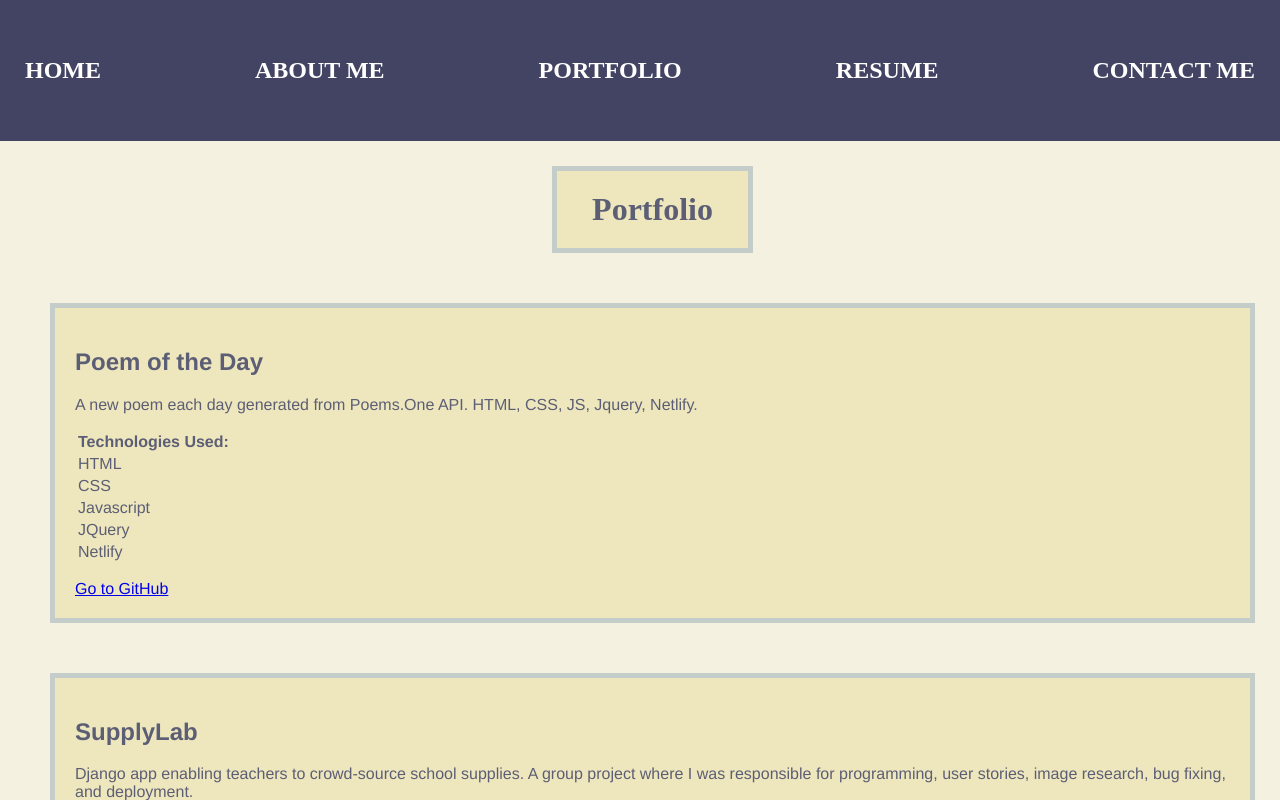
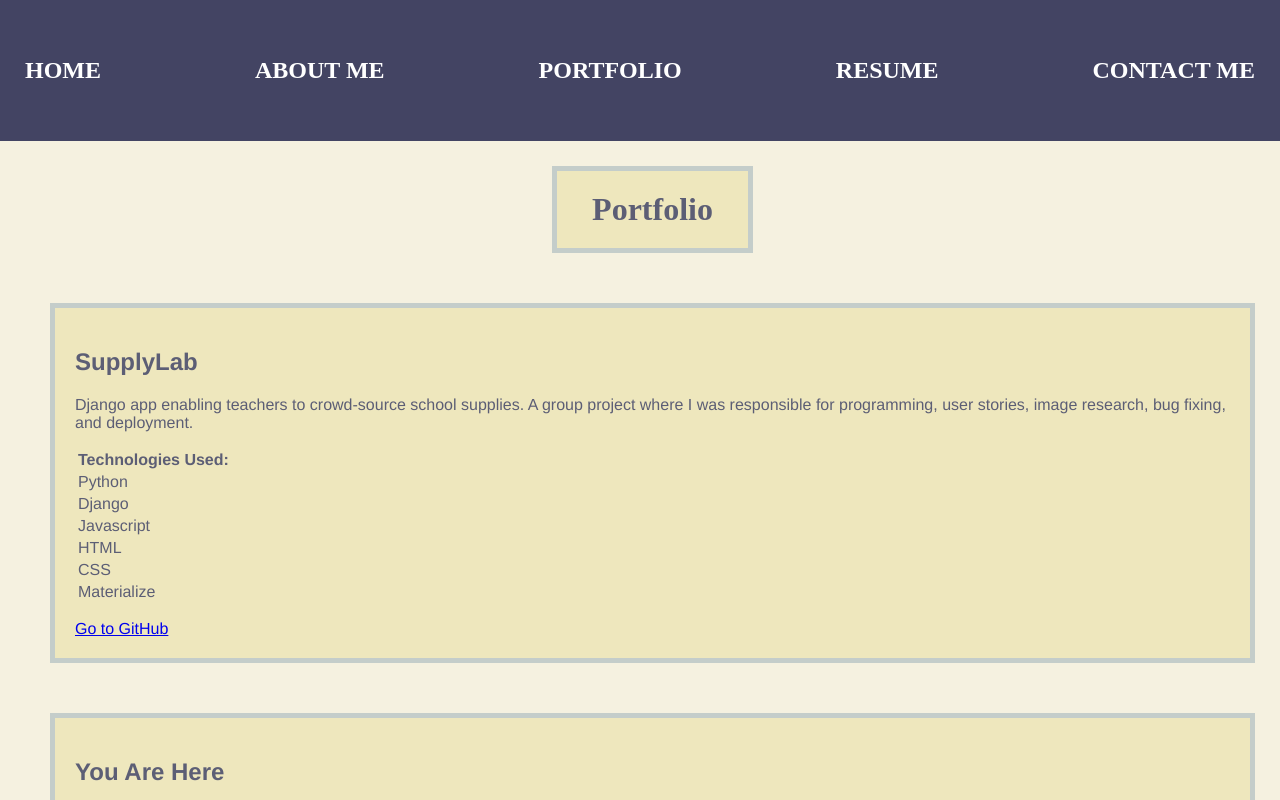
Before and after one commit to kepackard/portfolio-frontend, a React (Create React App) app: page /portfolio in a window 1280 px wide. Shown: the top 800 px of the page. Built offline with nearby package versions, Linux system fonts and the light colour scheme; a web font is replaced by a local one.

Commit message:
Removes poem otf temporarily

```diff
--- a/src/pages/Portfolio.js
+++ b/src/pages/Portfolio.js
@@ -2,24 +2,6 @@ function Portfolio(props) {
     return (
         <div className="port-wrapper">
             <h1 className="portfolio">Portfolio</h1>
-                <div className="Project5">
-                    <div className="proj-box">
-                        <h2 classname="proj-name">Poem of the Day</h2>
-                        {/* <a href="https://poemoftheday.netlify.app/" target="_blank" rel="noreferrer" alt="app link">Launch Poem of the Day</a> */}
-                        <p>A new poem each day generated from Poems.One API. HTML, CSS, JS, Jquery, Netlify.</p>
-                        <p>
-                            <table>
-                                <tr><th>Technologies Used:</th></tr>
-                                <tr><td>HTML</td></tr>
-                                <tr><td>CSS</td></tr>
-                                <tr><td>Javascript</td></tr>
-                                <tr><td>JQuery</td></tr>
-                                <tr><td>Netlify</td></tr>
-                            </table>
-                        </p>
-                        <a href="https://github.com/kepackard/poetry-api" target="_blank" rel="noreferrer" alt="app link">Go to GitHub</a>
-                    </div>
-                </div>
                 <div className="Project4">
                     <div className="proj-box">
                     <h2 classname="proj-name">SupplyLab</h2>
```
